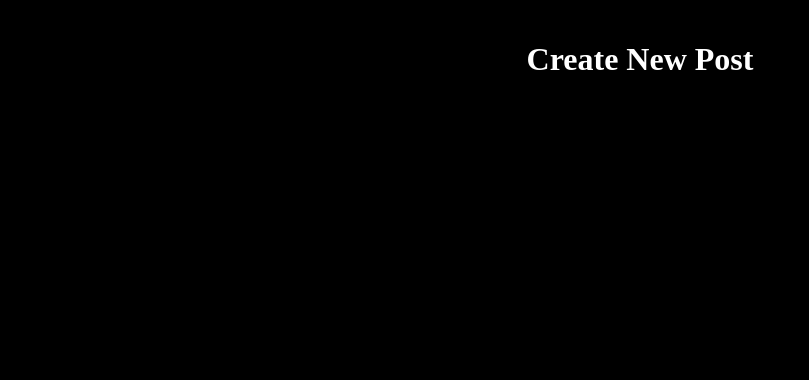
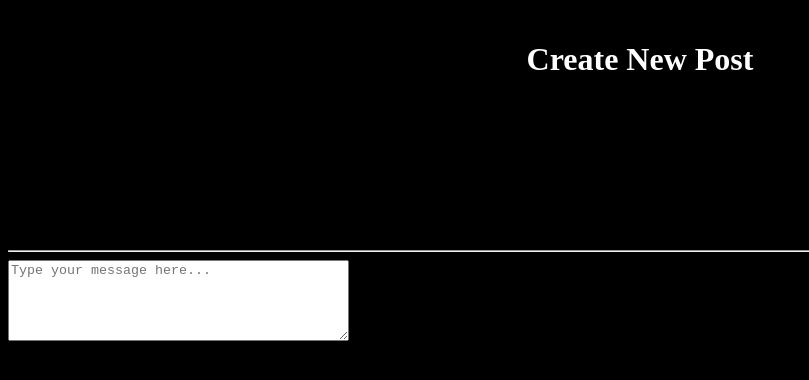
Before and after one commit to Berkness32/portfolio-journal, a Next.js app: page /createPost in a window 1280 px wide. Shown: the top 380 px of the page, without its empty margins (0-809 px from the left). Built offline with nearby package versions, Linux system fonts and the light colour scheme; a web font is replaced by a local one.

Commit message:
Before bed

```diff
--- a/src/app/createPost/page.js
+++ b/src/app/createPost/page.js
@@ -1,11 +1,33 @@
+"use client";
+
 import "../mainStyle.css";
+import React, { useState } from 'react';
 
 export default function CreatePost() {
+  const [text, setText] = useState('');
+
+  const handleChange = (event) => {
+    setText(event.target.value);
+  };
+
   return (
     <>
       <h1>
         Create New Post
       </h1>
+
+      <hr />
+
+      <form>
+        <textarea
+          id="multiline-text"
+          value={text}
+          onChange={handleChange}
+          rows={5} // Optional: Specifies the visible number of lines
+          cols={40} // Optional: Specifies the visible width in average character widths
+          placeholder="Type your message here..." // Optional: Placeholder text
+        />
+      </form>
     </>
   );
 }
```
